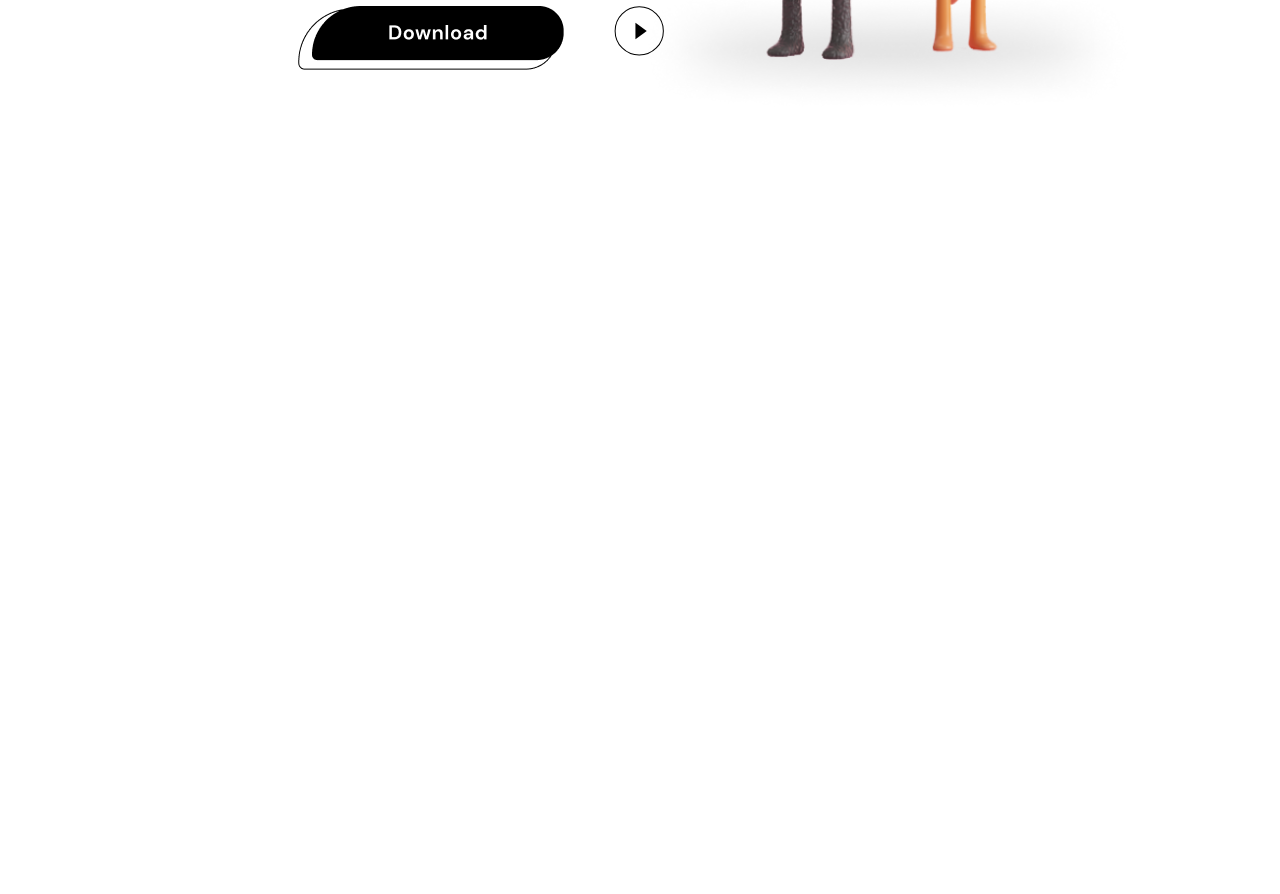
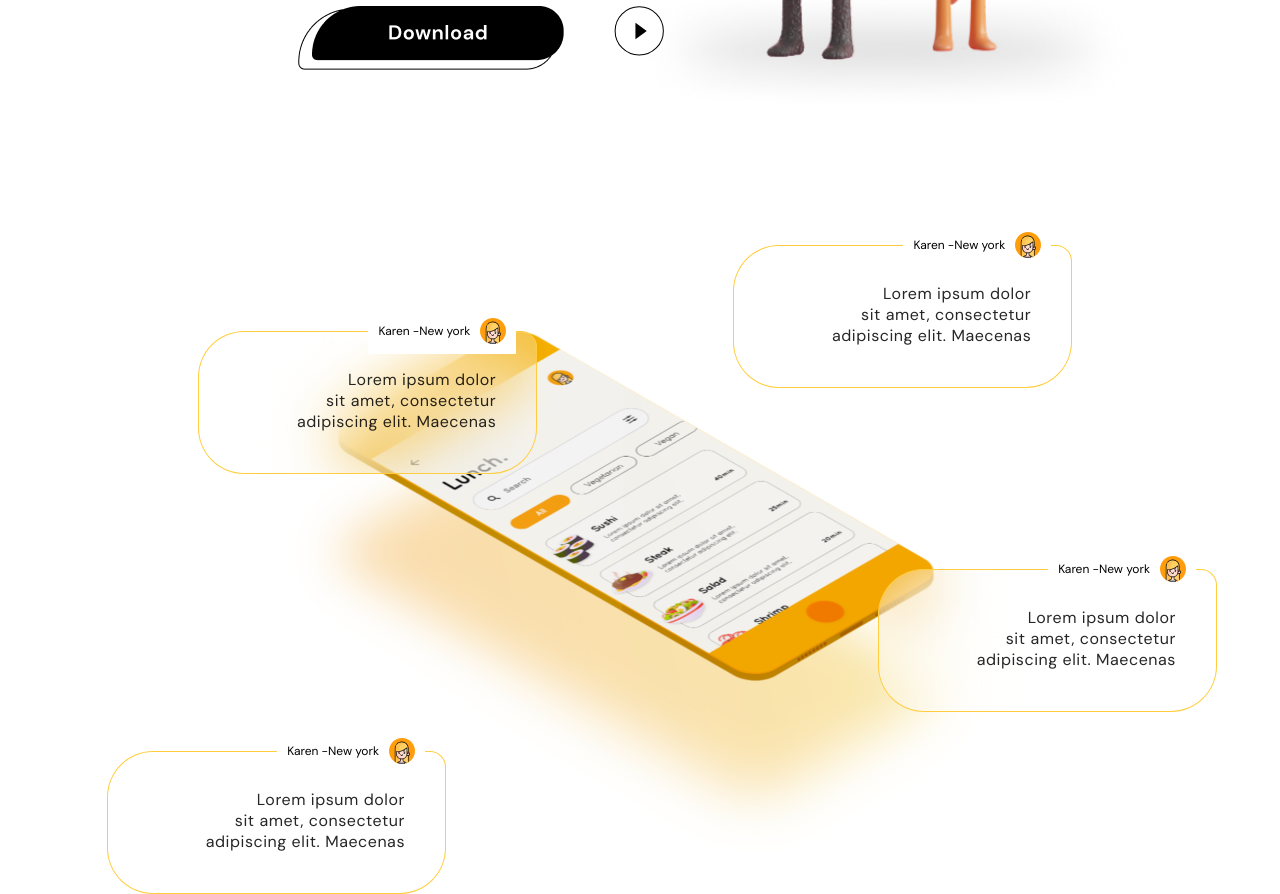
Before and after one commit to AlexandraRincon/PruebaFM, a React (Create React App) app: page / in a window 1280 px wide. Shown: the part 600-1494 px from the top of the page. Before the commit the page ends 853 px from the top, so only its background shows below. Built offline with nearby package versions, Linux system fonts and the light colour scheme.

Commit message:
Avance contenido telefono

```diff
--- a/src/App.js
+++ b/src/App.js
@@ -1,4 +1,5 @@
-import Inicio from "./Inicio/Inicio"
+import Inicio from "./Inicio.js"
+import Card from "./Components/Card/Card"
 import { BrowserRouter as Router, Routes, Route } from "react-router-dom";
 
 function App() {
@@ -6,6 +7,7 @@ function App() {
     <Router>
       <Routes>
         <Route path="/" element={<Inicio />} />
+        <Route path="/card" element={<Card />} />
       </Routes>
     </Router>
   );
--- /dev/null
+++ b/src/Components/Card/Card.js
@@ -0,0 +1,22 @@
+import "./card.css";
+import people from "../../Images/people.svg";
+function Card() {
+  return (
+    <div className="card">
+      <div className="cardBorder">
+        <div className="cardInfo">
+          <div className="cardInfoWith">
+            <div className="cardInfoName"> Karen -New york </div>
+            <img className="cardInfoImg" src={people} />
+          </div>
+        </div>
+        <div className="cardMessage">
+          <p>Lorem ipsum dolor</p>
+          <p>sit amet, consectetur</p>
+          <p>adipiscing elit. Maecenas</p>
+        </div>
+      </div>
+    </div>
+  );
+}
+export default Card;
--- /dev/null
+++ b/src/Components/Card/card.css
@@ -0,0 +1,54 @@
+.cardBorder {
+  width: 339.44px;
+  height: 143px;
+  border: 1px solid #ffcd3e;
+  box-sizing: border-box;
+  backdrop-filter: blur(33px);
+  border-radius: 46px;
+  border-top-right-radius: 1.01em 1em;
+  background: rgba(255, 255, 255, 0.22);
+backdrop-filter: blur(33px);
+}
+
+.cardInfo {
+  display: flex;
+  justify-content: flex-end;
+  align-items: center;
+  font-family: "DM Sans";
+  font-style: normal;
+  font-weight: 500;
+  font-size: 12px;
+  line-height: 16px;
+  margin-right: 20px;
+  margin-top: -24px;
+}
+
+.cardInfoName {
+  margin-right: 10px;
+}
+.cardMessage {
+  display: flex;
+  flex-direction: column;
+  align-items: flex-end;
+  margin-top: 15px;
+  margin-right: 40px;
+}
+.cardMessage p {
+  font-family: DM Sans;
+  font-style: normal;
+  font-weight: 500;
+  font-size: 16px;
+  letter-spacing: 0.553548px;
+  color: #000000;
+  mix-blend-mode: normal;
+  opacity: 0.85;
+  margin: 0px;
+}
+
+.cardInfoWith{
+    display: flex;
+    align-items: center;
+    background-color: white;
+    padding: 10px;
+
+}
--- /dev/null
+++ b/src/Components/Content1/Content1.js
@@ -0,0 +1,26 @@
+import "./content1.css";
+import Card from "../Card/Card";
+
+function Content1() {
+  return (
+    <div className="content">
+      <div className="contentTop widthHeight50">
+        <div className="contentTopLeft width50">
+          <Card></Card>
+        </div>
+        <div  className="contentTopRigh width50 ">
+          <Card ></Card>
+        </div>
+      </div>
+      <div className="contentBottom widthHeight50">
+        <div className="contentBottomLeft width50">
+          <Card></Card>
+        </div>
+        <div className="contentBottomRight width50">
+          <Card></Card>
+        </div>
+      </div>
+    </div>
+  );
+}
+export default Content1;
--- /dev/null
+++ b/src/Components/Content1/content1.css
@@ -0,0 +1,47 @@
+.content {
+  height: 770px;
+  background: url(../../Images/celphone.svg);
+  background-repeat: no-repeat;
+  background-position: center;
+  background-size: contain;
+}
+.contentTopLeft {
+  display: flex;
+  justify-content: center;
+  align-items: center;
+  padding-top: 171px;
+  padding-left: 100px;
+}
+
+
+.contentTopRigh{
+    display: flex;
+    justify-content: center;
+    align-items: center;
+    padding-right: 110px;
+}
+.contentBottomLeft {
+    display: flex;
+    justify-content: center;
+    align-items: flex-end;
+    padding-left: 75px;
+  }
+
+  .contentBottomRight{
+
+      display: flex;
+      justify-content: start;
+      align-items: flex-start;
+      padding-top: 60px;
+      padding-left: 400px;
+
+  }
+.widthHeight50{
+    display: flex;
+    height: 50%;
+    width: 100%;
+}
+.width50{
+    width: 50%;
+
+}
--- /dev/null
+++ b/src/Inicio.js
@@ -0,0 +1,14 @@
+import Content1 from "./Components/Content1/Content1";
+import Head from "./Components/Head/Head"
+function Inicio (){
+    return(
+        <div>
+            <Head></Head>
+
+            <Content1></Content1>
+        </div>
+
+
+    );
+}
+export default Inicio;
```
Also changed, not shown: src/Components/Head/Head.js (renamed from src/Inicio/Inicio.js, +8 -8 lines), src/Components/Head/head.css (renamed from src/Inicio/inicio.css), src/Images/celphone.svg (added), src/Images/people.svg (added).
